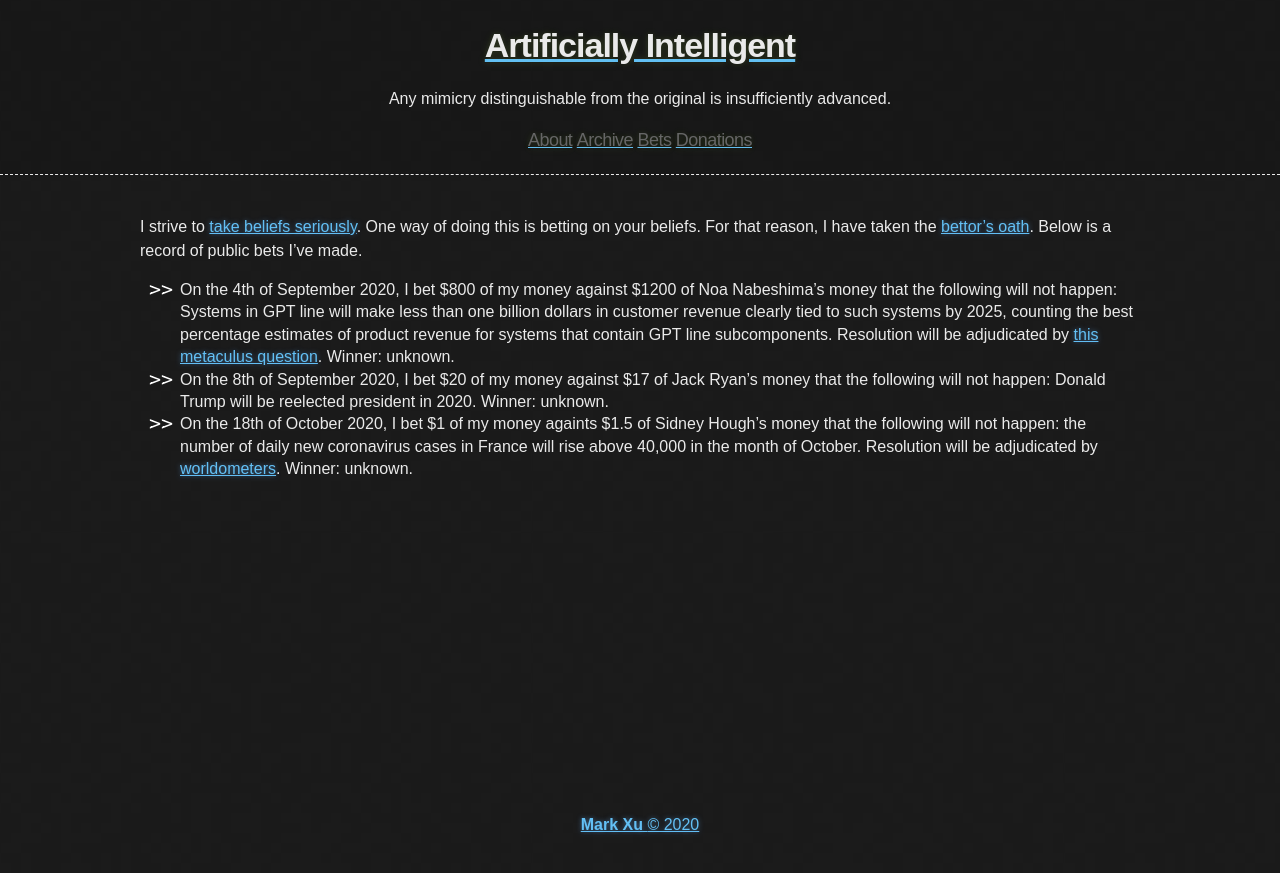
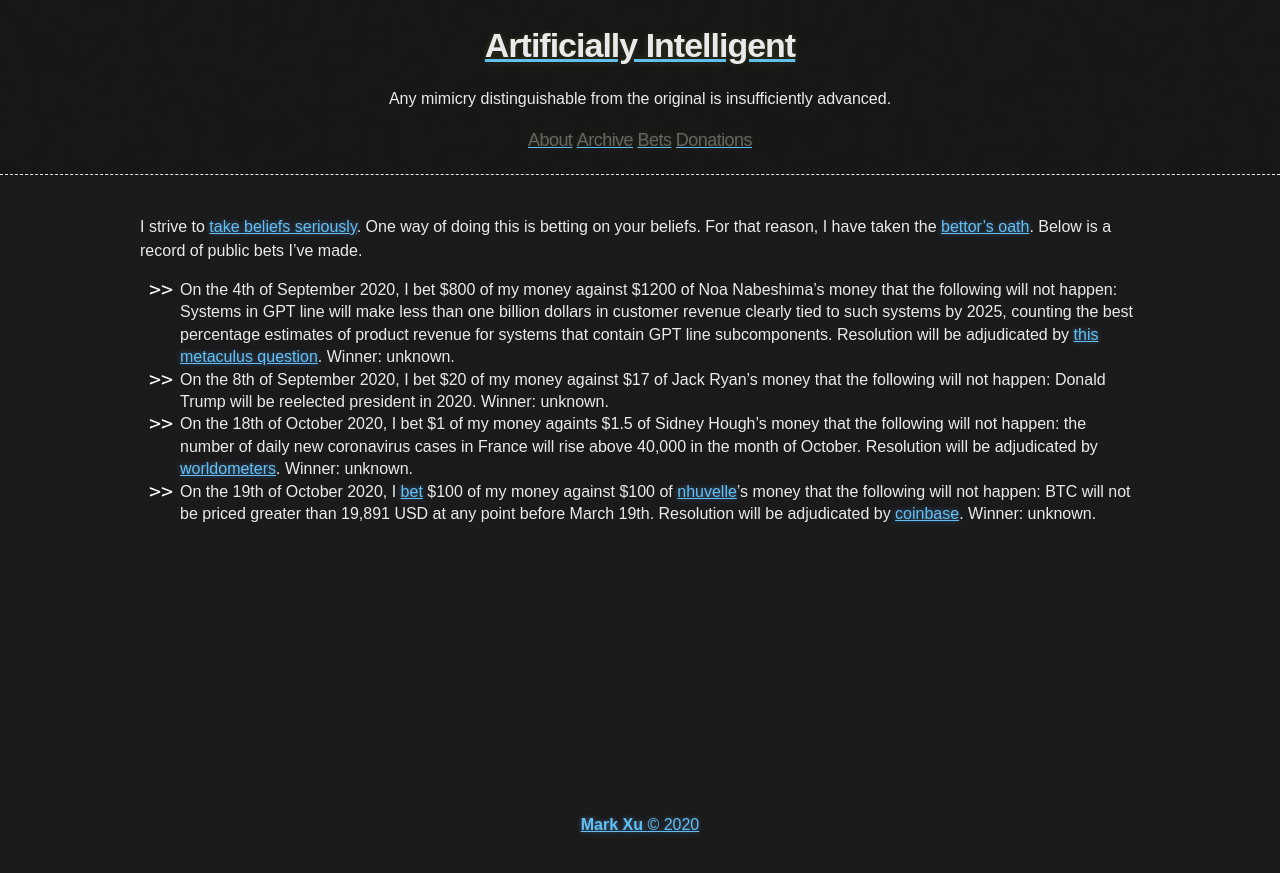
Before and after one commit to tocttou/hacker-blog, a Jekyll site: the page built from bets.md, in a window 1280 px wide. Shown: the top 873 px of the page. Built offline with Jekyll 4.4.1, drawn with Linux system fonts in a browser that asks for light colours.

Commit message:
Update bets.md

```diff
--- a/bets.md
+++ b/bets.md
@@ -8,3 +8,4 @@ I strive to [take beliefs seriously](https://radimentary.wordpress.com/2018/01/1
 * On the 4th of September 2020, I bet \$800 of my money against \$1200 of Noa Nabeshima's money that the following will not happen: Systems in GPT line will  make less than one billion dollars in customer revenue clearly tied to such systems by 2025, counting the best percentage estimates of product revenue for systems that contain GPT line subcomponents. Resolution will be adjudicated by [this metaculus question](https://www.metaculus.com/questions/5118/will-robin-hanson-win-a-bet-that-the-gpt-line-of-language-models-will-generate--1bn-in-customer-revenue-by-2025/). Winner: unknown.
 * On the 8th of September 2020, I bet \$20 of my money against \$17 of Jack Ryan's money that the following will not happen: Donald Trump will be reelected president in 2020. Winner: unknown.
 * On the 18th of October 2020, I bet \$1 of my money againts \$1.5 of Sidney Hough's money that the following will not happen: the number of daily new coronavirus cases in France will rise above 40,000 in the month of October. Resolution will be adjudicated by [worldometers](https://www.worldometers.info/coronavirus/country/france/). Winner: unknown.
+* On the 19th of October 2020, I [bet](/photos/nhuvelle_bet.png) \$100 of my money against \$100 of [nhuvelle](https://www.metaculus.com/accounts/profile/112463/)'s money that the following will not happen: BTC will not be priced greater than 19,891 USD at any point before March 19th. Resolution will be adjudicated by [coinbase](https://www.coinbase.com/). Winner: unknown.
```
